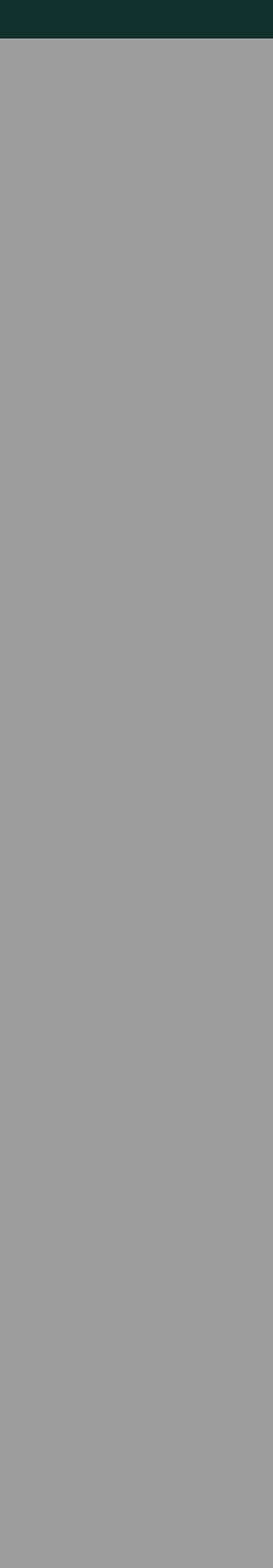
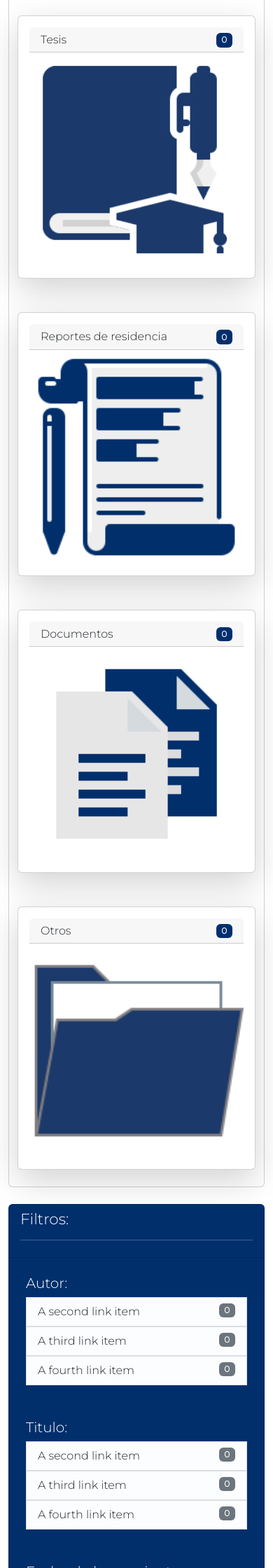
Before and after one commit to RepositorioRI/Repositorio-ITSAL, a Django app: page / in a window 390 px wide. Shown: the part 902-3142 px from the top of the page at 70% size. Before the commit the page ends 957 px from the top, so only its background shows below. Run offline with Django 4.2, Linux system fonts and the light colour scheme.

Commit message:
se agrego el template de categorias

```diff
--- a/repositorio/static/styles/main.css
+++ b/repositorio/static/styles/main.css
@@ -14,6 +14,12 @@
     #bar-logos{
       display: none;
     }
+    #documents{
+      margin-top: 1.5rem;
+    }
+    #filters{
+      margin-top: 1.5rem;
+    }
 
   }
 
@@ -27,6 +33,12 @@
     }
     #bar-logos{
     display: none;
+    }
+    #documents{
+      margin-top: 1.5rem;
+    }
+    #filters{
+      margin-top: 1.5rem;
     }
     }
 
@@ -168,3 +180,94 @@
     margin-right: calc(-.5 * var(--bs-gutter-x));
     margin-left: calc(-.5 * var(--bs-gutter-x));
 }
+
+
+  /* //TODO: mision RI_ITSAL styles  */
+
+  .bg-title-riitsal {
+    background: #002F6c!important;
+  }
+
+  .bg-mision-riitsal {
+    background: #807E82!important;
+  }
+
+
+  .text-mision-riitsal {
+    font-family: 'Montserrat', sans-serif!important;
+    font-size: 16px;
+  }
+
+
+.bd-callout {
+    padding: 1.25rem;
+    margin-top: 1.25rem;
+    margin-bottom: 1.25rem;
+    border: 1px solid #eee;
+    border-left-width: 0.25rem;
+    border-radius: 0.25rem;
+}
+
+.bd-callout-info {
+  border-left-color:#002F6c;
+}
+
+  /* //TODO: categorias menu principal publico RI_ITSAL styles  */
+
+  .bg-header-card-riitsal {
+    background: #002F6c!important;
+  }
+
+  .bg-body-card-riitsal {
+    background: #002F6c!important;
+  }
+
+
+  .list-group-item-riitsal{
+    position: relative;
+    display: block;
+    padding: var(--bs-list-group-item-padding-y) var(--bs-list-group-item-padding-x);
+    color: var(--bs-list-group-color);
+    text-decoration: none;
+    background-color: #fbfdff!important;
+    border: var(--bs-list-group-border-width) solid var(--bs-list-group-border-color);
+}
+
+.list-group-item-left-riitsal{
+  position: relative;
+  display: block;
+  padding: var(--bs-list-group-item-padding-y) var(--bs-list-group-item-padding-x);
+  color: var(--bs-list-group-color);
+  text-decoration: none;
+  background-color: #002F6c!important;
+  border: var(--bs-list-group-border-width) solid var(--bs-list-group-border-color);
+}
+
+.text-category-riitsal {
+    font-family: 'Montserrat', sans-serif;
+}
+
+.hover-list-group-item-riitsal {
+
+  transition: background-color .5s;
+}
+
+.hover-list-group-item-riitsal:hover  {
+  background-color: #807E82!important;
+  color: #fff!important;
+}
+.list-group-item-border{
+  border: 1px solid #fff!important;
+}
+
+.size-logo-categoria{
+  width: 30em;
+  height: 30em
+}
+
+
+.text-bg-custom {
+  color: #fff!important;
+  background: #002F6c!important;
+  /* background-color: RGBA(108,117,125,var(--bs-bg-opacity,1))!important; */
+}
--- /dev/null
+++ b/repositorio/templates/categorias.html
@@ -0,0 +1,118 @@
+
+{% load static %}
+<div class="container mt-4 mb-4">
+    <div class="row">
+        <aside class="col-md-3 d-flex ">
+           <div class="card w-100 bg-body-card-riitsal">
+            <div class="card-header bg-header-card-riitsal text-white">
+                <h2 class="fs-4 text-category-riitsal ">
+                    Documentos por carrera:
+                </h2>
+                <hr>
+            </div>
+            <div class="list-group ">
+                <a href="#" class="list-group-item-left-riitsal  text-white hover-list-group-item-riitsal list-group-item-action text-category-riitsal ">Ing. Quimica <span class="badge text-bg-secondary float-end">0</span></a>
+                <a href="#" class="list-group-item-left-riitsal text-white hover-list-group-item-riitsal list-group-item-action text-category-riitsal ">Ing. en Acuicultura <span class="badge text-bg-secondary float-end">0</span></a>
+                <a href="#" class="list-group-item-left-riitsal  text-white hover-list-group-item-riitsal list-group-item-action text-category-riitsal ">Ing. Mecanica <span class="badge text-bg-secondary float-end">0</span></a>
+                <a href="#" class="list-group-item-left-riitsal text-white hover-list-group-item-riitsal list-group-item-action text-category-riitsal ">Ing. Electronica <span class="badge text-bg-secondary float-end">0</span></a>
+                <a href="#"  class="list-group-item-left-riitsal  text-white hover-list-group-item-riitsal list-group-item-action text-category-riitsal ">Ing. en Gestion Empresarial <span class="badge text-bg-secondary float-end">0</span></a>
+                <a href="#"  class="list-group-item-left-riitsal  text-white hover-list-group-item-riitsal list-group-item-action text-category-riitsal ">Ing. en TIC'S <span class="badge text-bg-secondary float-end">0</span></a>
+              </div>
+           </div>
+        </aside>
+        <div class="col-md-6 d-flex sm-mt-2" id="documents">
+         <div class="card w-100 ">
+            <div class="card-header bg-header-card-riitsal text-white">
+                <h2 class="fs-4 text-category-riitsal ">
+                    Documentos del RI ITSAL
+                </h2>
+            </div>
+            <div class="row">
+                <div class="col-sm-6 p-4">
+                  <div class="card shadow-lg hover-list-group-item-riitsal" >
+                    <div class="card-body">
+                      <h5 class="card-header fs-6 text-category-riitsal">Tesis<span class="badge text-bg-custom float-end">0</span></h5>
+                      <a href="">
+                        <img class="img-fluid size-logo-categoria"  src="{% static 'images\icon\thesis-2.png' %}" alt="">
+                      </a>
+                    </div>
+                  </div>
+                </div>
+                <div class="col-sm-6 p-4">
+                  <div class="card shadow-lg hover-list-group-item-riitsal">
+                    <div class="card-body">
+                      <h5 class="card-header fs-6 text-category-riitsal ">Reportes de residencia<span class="badge text-bg-custom float-end">0</span></h5>
+                     <a href="">
+                        <img class="img-fluid size-logo-categoria"  src="{% static 'images\icon\report.png' %}" alt="">
+                     </a>
+
+                    </div>
+                  </div>
+                </div>
+                <div class="col-sm-6 p-4">
+                  <div class="card shadow-lg hover-list-group-item-riitsal">
+                    <div class="card-body">
+                      <h5 class="card-header fs-6 text-category-riitsal">Documentos<span class="badge text-bg-custom float-end">0</span></h5>
+                      <a href="">
+                        <img class="img-fluid size-logo-categoria"  src="{% static 'images\icon\documents.png' %}" alt="">
+                      </a>
+                    </div>
+                  </div>
+                </div>
+                <div class="col-sm-6 p-4">
+                  <div class="card shadow-lg hover-list-group-item-riitsal">
+                    <div class="card-body">
+                      <h5 class="card-header fs-6 text-category-riitsal">Otros<span class="badge text-bg-custom float-end">0</span></h5>
+                        <a href="">
+                            <img class="img-fluid size-logo-categoria" src="{% static 'images\icon\folder.png' %}" alt="">
+                        </a>
+                    </div>
+                  </div>
+                </div>
+              </div>
+
+         </div>
+        </div>
+        <aside class="col-md-3 d-flex" id="filters">
+            <div class="card w-100 bg-body-card-riitsal">
+                <div class="card-header bg-header-card-riitsal text-white">
+                    <h2 class="fs-4 text-category-riitsal ">
+                        Filtros:
+                    </h2>
+                    <hr>
+                </div>
+
+               <div class="p-4">
+                <h2 class="fs-5 text-white text-category-riitsal ">Autor:</h2>
+
+                <div class="list-group">
+                    <a href="#" class="list-group-item-riitsal text-dark hover-list-group-item-riitsal list-group-item-action text-category-riitsal ">A second link item <span class="badge text-bg-secondary float-end">0</span></a>
+                    <a href="#" class="list-group-item-riitsal text-dark hover-list-group-item-riitsal list-group-item-action text-category-riitsal ">A third link item<span class="badge text-bg-secondary float-end">0</span></a>
+                    <a href="#" class="list-group-item-riitsal text-dark hover-list-group-item-riitsal list-group-item-action text-category-riitsal ">A fourth link item<span class="badge text-bg-secondary float-end">0</span></a>
+                  </div>
+               </div>
+
+               <div class="p-4">
+                <h2 class="fs-5 text-white text-category-riitsal ">Titulo:</h2>
+
+                <div class="list-group">
+                    <a href="#" class="list-group-item-riitsal text-dark hover-list-group-item-riitsal list-group-item-action text-category-riitsal ">A second link item<span class="badge text-bg-secondary float-end">0</span></a>
+                    <a href="#" class="list-group-item-riitsal text-dark hover-list-group-item-riitsal list-group-item-action text-category-riitsal ">A third link item<span class="badge text-bg-secondary float-end">0</span></a>
+                    <a href="#" class="list-group-item-riitsal text-dark hover-list-group-item-riitsal list-group-item-action text-category-riitsal ">A fourth link item<span class="badge text-bg-secondary float-end">0</span></a>
+                  </div>
+               </div>
+
+               <div class="p-4">
+                <h2 class="fs-5 text-white text-category-riitsal ">Fecha de lanzamiento:</h2>
+
+                <div class="list-group">
+                    <a href="#" class="list-group-item-riitsal text-dark hover-list-group-item-riitsal list-group-item-action text-category-riitsal ">A second link item<span class="badge text-bg-secondary float-end">0</span></a>
+                    <a href="#" class="list-group-item-riitsal text-dark hover-list-group-item-riitsal list-group-item-action text-category-riitsal ">A third link item<span class="badge text-bg-secondary float-end">0</span></a>
+                    <a href="#" class="list-group-item-riitsal text-dark hover-list-group-item-riitsal list-group-item-action text-category-riitsal ">A fourth link item<span class="badge text-bg-secondary float-end">0</span></a>
+                  </div>
+               </div>
+
+               </div>
+        </aside>
+      </div>
+</div>
--- /dev/null
+++ b/repositorio/templates/footer.html
@@ -0,0 +1,71 @@
+
+  <footer>
+    <div class="bg-footer-riitsal d-flex justify-content-center p-4">
+      <p class="text-footer-riitsal text-white mt-2">© Copyright 2022 TecNM - Todos los Derechos Reservados</p>
+    </div>
+
+    <div class="bar-none"></div>
+
+    <div class=" bg-footer-gobmx row-footer-riitsal row-cols-1 row-cols-sm-2 row-cols-md-5  p-4 d-flex">
+
+      <div class="col mb-3 " >
+        <a href="/" class=" align-items-center mb-3 ms-lg-5">
+          <img class="logo-footer img-fluid" src="https://framework-gb.cdn.gob.mx/landing/img/logoheader.svg" alt="" style="width: 10em; height:5em;" >
+        </a>
+      </div>
+      <div class="col mb-2"></div>
+
+      <div class="col mb-2 mt-4">
+        <h5 class="text-white text-title-footer-riitsal">Enlaces</h5>
+        <ul class="nav flex-column">
+          <li class="nav-item mb-0"><a href="#" class="p-0 link-footer-riitsal text-footer-riitsal">Participa</a></li>
+          <li class="nav-item mb-0"><a href="#" class="p-0 link-footer-riitsal text-footer-riitsal">Publicaciones
+              Oficiales</a></li>
+          <li class="nav-item mb-0"><a href="#" class="p-0 link-footer-riitsal text-footer-riitsal">Marco Jurídico</a>
+          </li>
+          <li class="nav-item mb-0"><a href="#" class="p-0 link-footer-riitsal text-footer-riitsal">Plataforma
+              Nacional de Transparencia</a></li>
+        </ul>
+      </div>
+
+      <div class="col mb-3 mt-4">
+        <h5 class="text-white text-title-footer-riitsal">¿Qué es gob.mx?</h5>
+        <ul class="nav flex-column">
+          <li class="nav-item mb-2">
+            <p class="text-white text-footer-riitsal ">
+              Es el portal único de trámites, información y participación ciudadana.<a href="#"
+                class="p-0 link-footer-riitsal text--footer-riitsal"><br> Leer más</a></p>
+          </li>
+          <li class="nav-item mb-0"><a href="#" class=" link-footer-riitsal text-footer-riitsal">Portal de datos
+              abiertos</a></li>
+          <li class="nav-item mb-0"><a href="#" class=" link-footer-riitsal text-footer-riitsal">Aviso de
+              privacidad integral</a></li>
+          <li class="nav-item mb-0"><a href="#" class=" link-footer-riitsal text-footer-riitsal">Declaración de
+              accesibilidad</a></li>
+          <li class="nav-item mb-0"><a href="#" class=" link-footer-riitsal text-footer-riitsal">Aviso de
+              privacidad simplificado</a></li>
+          <li class="nav-item mb-0"><a href="#" class=" link-footer-riitsal text-footer-riitsal">Terminos y
+              condiciones</a></li>
+          <li class="nav-item mb-0"><a href="#" class=" link-footer-riitsal text-footer-riitsal">Politica de
+              seguridad</a></li>
+          <li class="nav-item mb-0"><a href="#" class=" link-footer-riitsal text-footer-riitsal">Mapa de sitio</a>
+          </li>
+        </ul>
+      </div>
+      <div class="col mb-3 mt-4">
+        <ul class="nav flex-column">
+          <li class="nav-item "><a href="#" class="link-footer-riitsal text-footer-riitsal">Denuncia contra
+              servidores públicos</a></li>
+          <li class="nav-item mt-2">
+            <h5 class="text-white text-title-footer-riitsal">Síguenos en</h5>
+          </li>
+          <div class="d-flex">
+            <li><a href="#" class="p-0"><i class="fab fa-facebook-f icon-footer-riitsal "></i></a>
+            </li>
+            <li class=" ms-4"><a href="#" class="p-0"><i class="fab fa-twitter icon-footer-riitsal"></i></a></li>
+          </div>
+        </ul>
+      </div>
+    </div>
+    <div class="bar-none2"></div>
+</footer>
--- /dev/null
+++ b/repositorio/templates/mision.html
@@ -0,0 +1,18 @@
+<div class="container">
+    <div class="card mt-4 mb-2 bg-white rounded shadow-lg">
+        <div class="card-header bg-title-riitsal text-white">
+            <h1 class="text-mision-riitsal"><strong>Repositorio Institucional del Instituto Tecnologico de Salina Cruz (RI - ITSAL)</strong></h1>
+        </div>
+      </div>
+      <div class="bd-callout bd-callout-info shadow-lg" role="alert">
+       <span>0 Recursos digitales incorporados hasta el momento.</span>
+      </div>
+      <div class="card mb-2 bg-mision-riitsal">
+        <div class="card-header">
+          <h2 class="text-white fs-5"><b>Misión</b></h2>
+        </div>
+        <div class="card-body">
+            <p class="text-white "><q>Organizar, conservar y difundir la producción académica del Instituto Tecnológico de Salina Cruz y con ello ayudar al apoyo en la investigación y aprendizaje</q></p>
+        </div>
+      </div>
+</div>
```
Also changed, not shown: repositorio/templates/index.html (+3 -73 lines), repositorio/static/images/icon/documents.png (added), repositorio/static/images/icon/folder.png (added), repositorio/static/images/icon/report.png (added), repositorio/static/images/icon/thesis-2.png (added).
